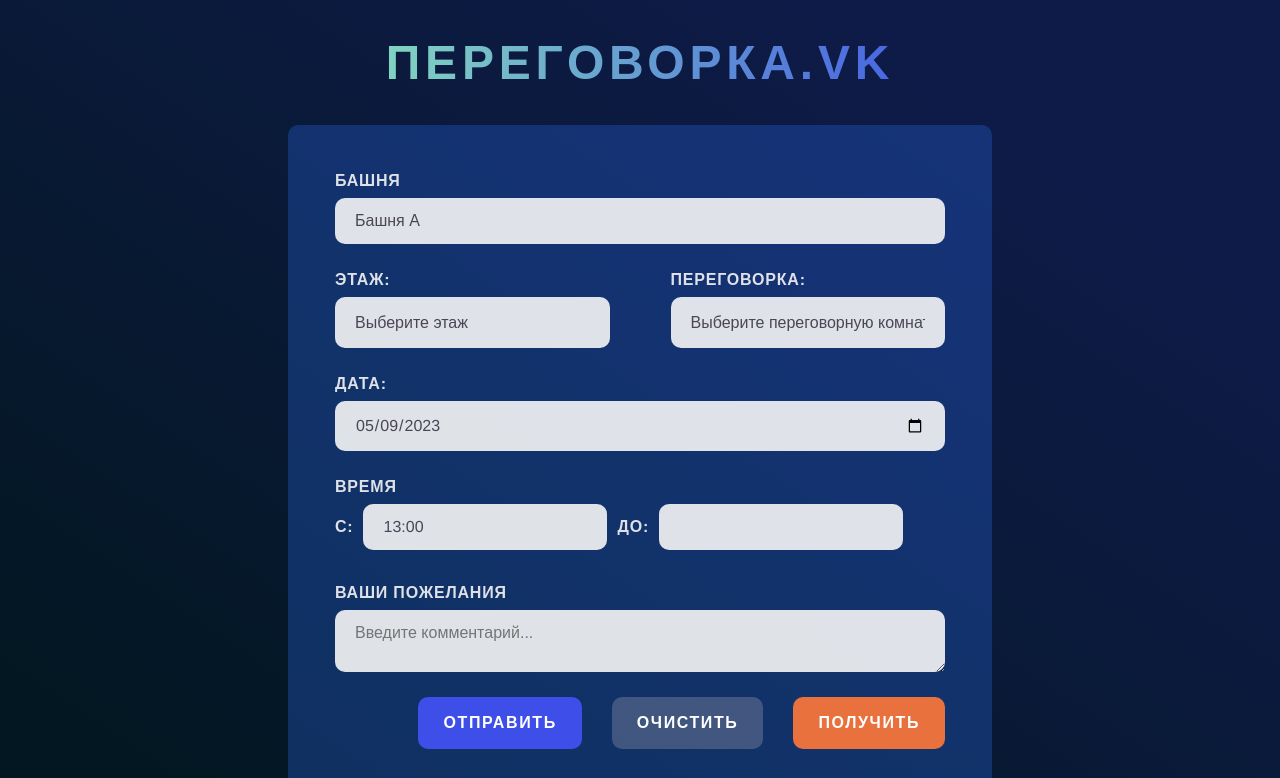
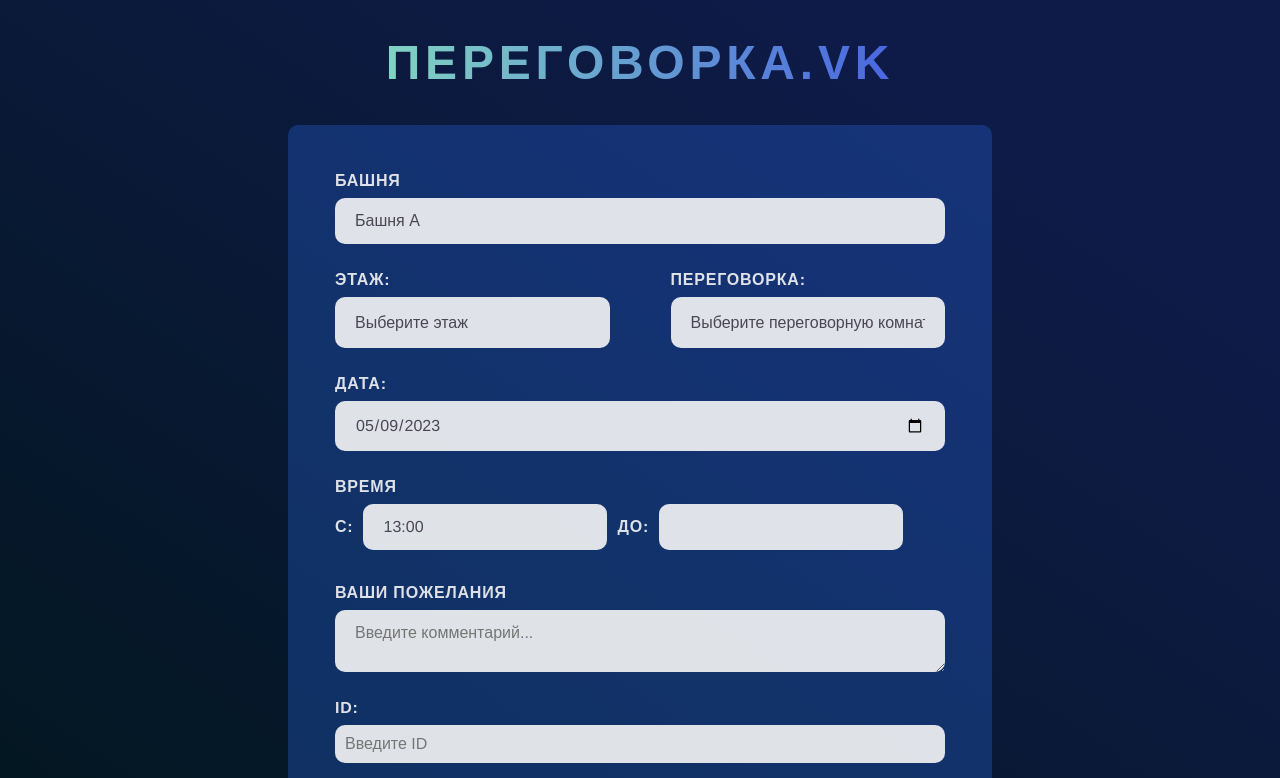
Before and after one commit to Rastre13/meeting-room-form, a React (Create React App) app: page / in a window 1280 px wide. Shown: the top 778 px of the page. Built offline with nearby package versions, Linux system fonts and the light colour scheme.

Commit message:
update: add input id

```diff
--- a/src/App.js
+++ b/src/App.js
@@ -21,7 +21,7 @@
   });
     const handleGet = (e) => {
         e.preventDefault();
-        fetch(`http://localhost:8080/api/meeting-rooms/${id}`)
+        fetch(`http://localhost:8080/api/meeting-rooms/1`)
             .then((response) => response.json())
             .then((data) => setFormData(data))
             .catch((error) => console.error(error));
@@ -139,6 +139,11 @@
                 value={formData.comment}
                 onChange={handleInputChange}
             />
+            <div className="form-item">
+            <label htmlFor="label-user-id">ID:</label>
+            <input className="user-id" type="text" placeholder="Введите ID"/>
+            </div>
+
           <div className="form-item inline flex-end">
             <button className="submit" type="submit">Отправить</button>
             <button className="clear" type="reset">Очистить</button>
```
